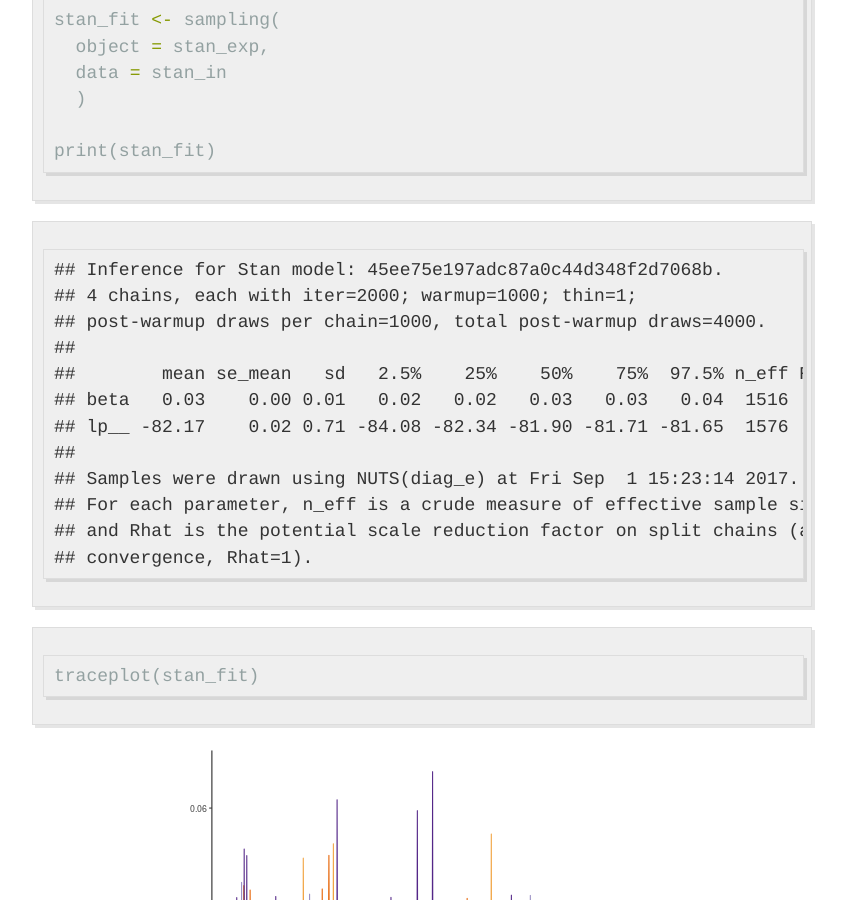
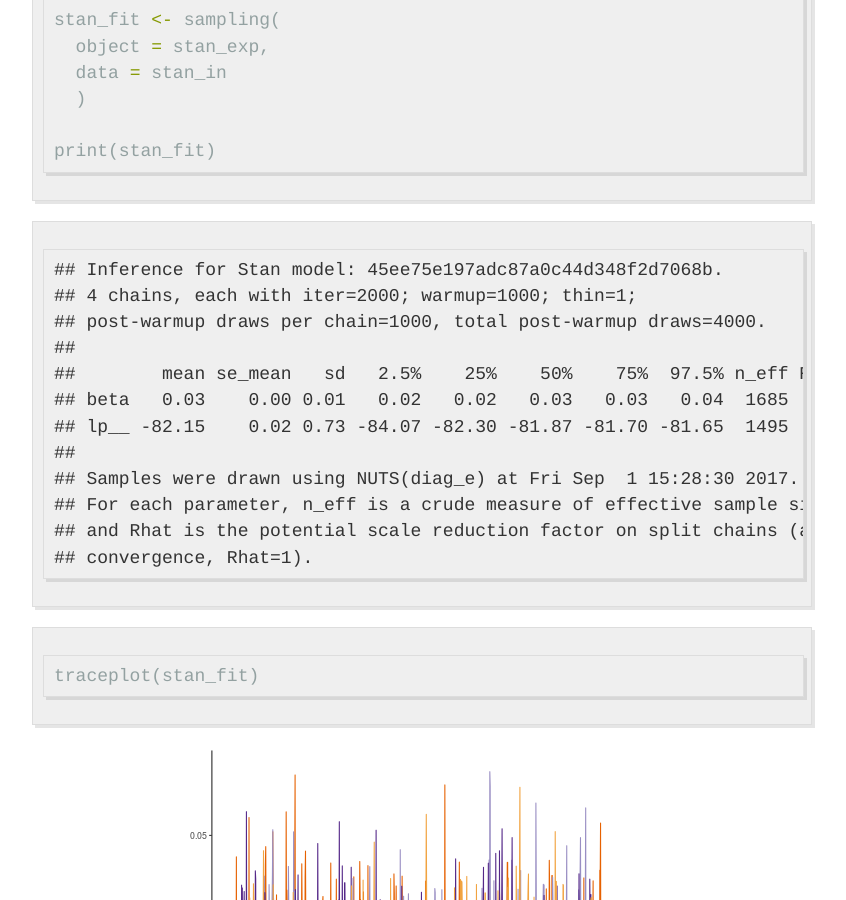
Before and after one commit to silastittes/silastittes.github.io, a Jekyll site: the page built from _posts/2017-08-30-Prius.md, in a window 1280 px wide and 900 px high, scrolled down 4641 px. Shown: the whole window, without its empty margins (218-1064 px from the left). Built offline with Jekyll 4.4.1, drawn with Linux system fonts in a browser that asks for light colours; comment, search, counter and statistics services are not loaded; some of the changed text lies outside the part shown.

Commit message:
fixing a few typos

````diff
--- a/_posts/2017-08-30-Prius.md
+++ b/_posts/2017-08-30-Prius.md
@@ -132,10 +132,10 @@ print(stan_fit)
 ## post-warmup draws per chain=1000, total post-warmup draws=4000.
 ##
 ##        mean se_mean   sd   2.5%    25%    50%    75%  97.5% n_eff Rhat
-## beta   0.03    0.00 0.01   0.02   0.02   0.03   0.03   0.04  1516    1
-## lp__ -82.17    0.02 0.71 -84.08 -82.34 -81.90 -81.71 -81.65  1576    1
+## beta   0.03    0.00 0.01   0.02   0.02   0.03   0.03   0.04  1685    1
+## lp__ -82.15    0.02 0.73 -84.07 -82.30 -81.87 -81.70 -81.65  1495    1
 ##
-## Samples were drawn using NUTS(diag_e) at Fri Sep  1 15:23:14 2017.
+## Samples were drawn using NUTS(diag_e) at Fri Sep  1 15:28:30 2017.
 ## For each parameter, n_eff is a crude measure of effective sample size,
 ## and Rhat is the potential scale reduction factor on split chains (at
 ## convergence, Rhat=1).
--- a/_source/2017-08-30-Prius.Rmd
+++ b/_source/2017-08-30-Prius.Rmd
@@ -169,7 +169,7 @@ mean(pred_var > var(wt_times$wait))
 ```
 Figure 5. Distribution of variances from posterior predictive distributions, green line is the sample variance.
 
-There's a ~`r round(mean(pred_var > var(wt_times$wait)), 2)`% probability of simulated data having variation greater than the observed. This isn't too far off. The nearer to 50%, the more consistent the simulated data and observed. The exponential distribution model as-is seems fairly adequate.
+There's a ~`r round(mean(pred_var > var(wt_times$wait)), 2)*100`% probability of simulated data having variation greater than the observed. This isn't too far off. The nearer to 50%, the more consistent the simulated data and observed. The exponential distribution model as-is seems fairly adequate.
 
 
 We can also get some idea of the max wait time conditional of the data.
````
Also changed, not shown: other parts of _posts/2017-08-30-Prius.md (+7 -7 lines), figure/source/2017-08-30-Prius/unnamed-chunk-12-1.png, figure/source/2017-08-30-Prius/unnamed-chunk-13-1.png, figure/source/2017-08-30-Prius/unnamed-chunk-14-1.png, figure/source/2017-08-30-Prius/unnamed-chunk-15-1.png, figure/source/2017-08-30-Prius/unnamed-chunk-16-1.png, figure/source/2017-08-30-Prius/unnamed-chunk-8-1.png, figure/source/2017-08-30-Prius/unnamed-chunk-9-1.png, 9 other files.
